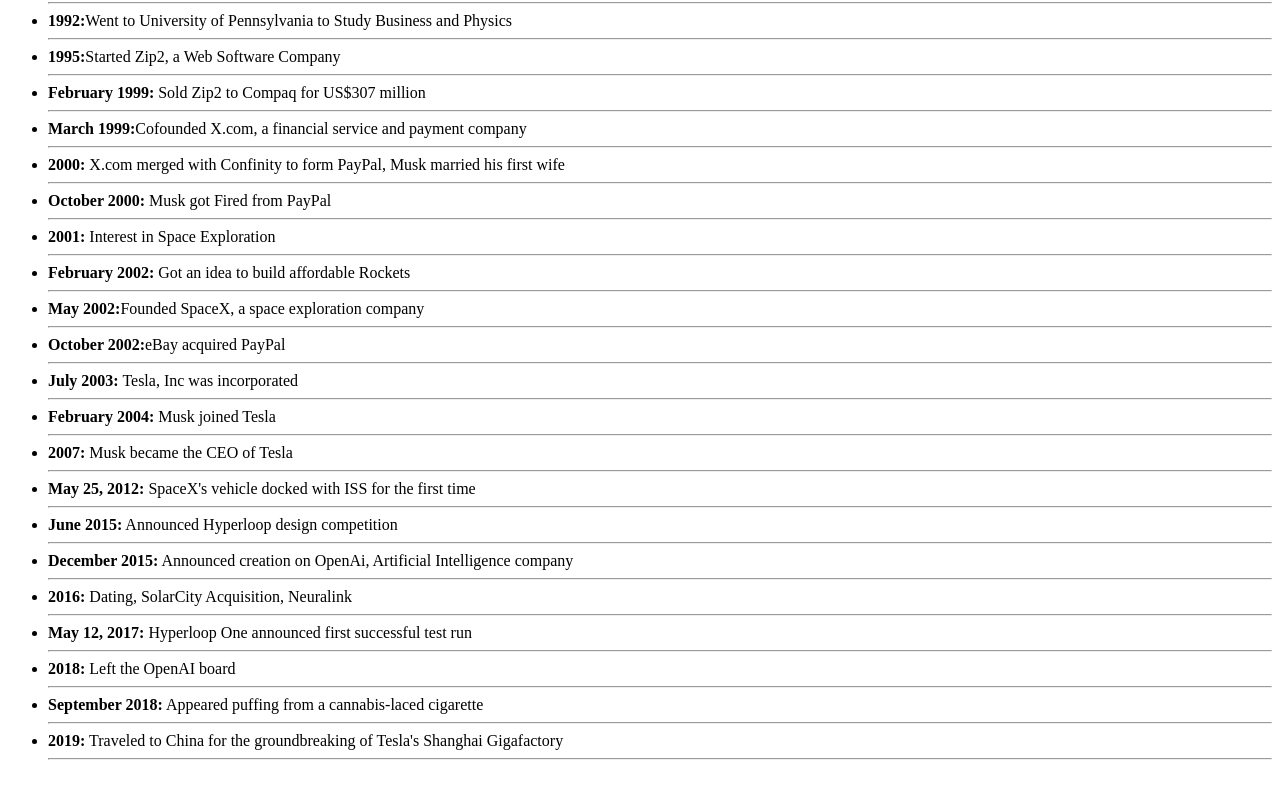
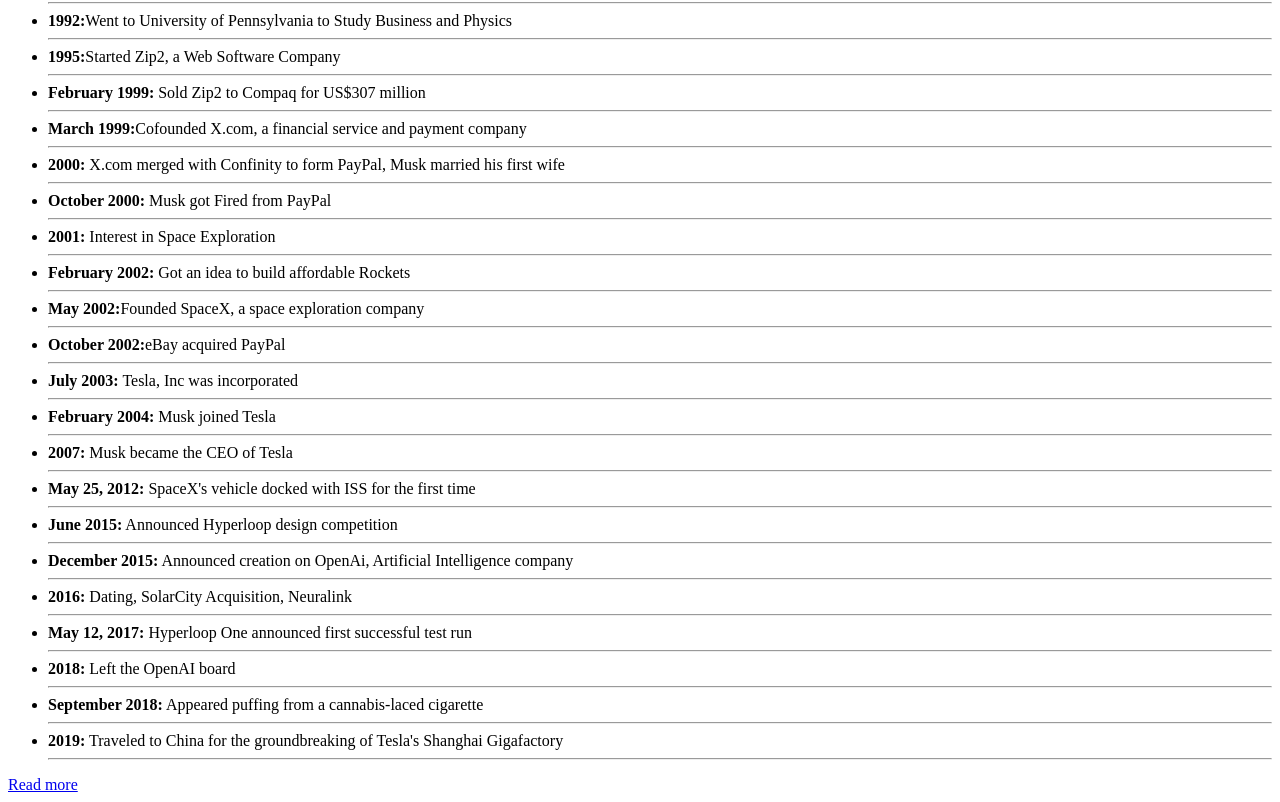
Before and after one commit to Otakuwind/Elon-musk-Tribute-page, a plain HTML site: page index.html in a window 1280 px wide. Shown: the part 1207-2009 px from the top of the page. Before the commit the page ends 1983 px from the top, so only its background shows below. Drawn offline with Linux system fonts and the light colour scheme.

Commit message:
updated with vs

```diff
--- a/index.html
+++ b/index.html
@@ -56,3 +56,4 @@ SpaceX, founded in 2002, is worth $127 billion after a funding round in May 2022
 </ul>
 </body>
 </html>
+<a href="https://en.wikipedia.org/wiki/Elon_Musk">Read more</a>
```
